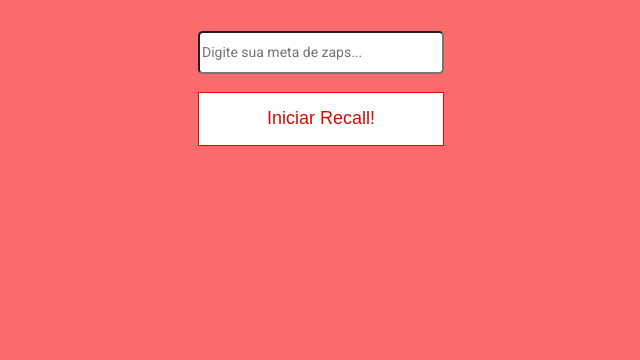
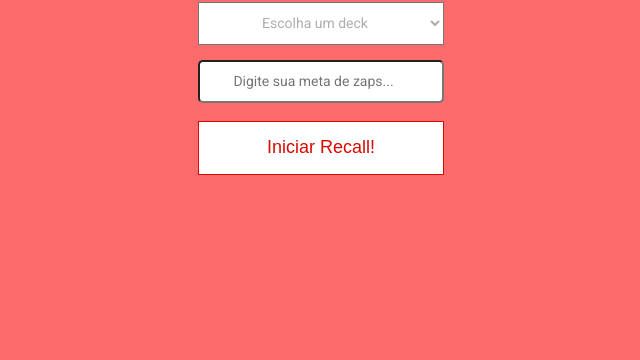
Before and after one commit to SergioTrajano/ZapRecall, a React app: page / in a window 1280 px wide. Shown: the part 440-800 px from the top of the page, without its empty margins (319-959 px from the left). Built offline with nearby package versions, Linux system fonts and the light colour scheme; a web font is replaced by a local one.

Commit message:
Bonus select

```diff
--- a/src/components/App.js
+++ b/src/components/App.js
@@ -10,10 +10,11 @@ export default function App() {
 
     const [recall, setRecall] = React.useState(false);
     const [goal, setGoal] = React.useState(0);
+    const [deck, setDeck] = React.useState([]);
 
     return (
         <>
-            {!recall ? <Initial setRecall={setRecall} setGoal={setGoal} /> : <Recall setRecall={setRecall} goal={goal}/>}
+            {!recall ? <Initial deck={deck} setDeck={setDeck} setRecall={setRecall} setGoal={setGoal} /> : <Recall deck={deck} setRecall={setRecall} goal={goal}/>}
         </>
     );
 }
--- a/src/components/Initial.js
+++ b/src/components/Initial.js
@@ -2,30 +2,102 @@ import React from "react"
 
 import Logo from "../assets/Logo.png"
 
-export default function Initial({ setRecall, setGoal }) {
+export default function Initial({ deck, setRecall, setGoal, setDeck }) {
 
-    let quantZaps = 0;
+    const [quantZaps, setQuantsZaps] = React.useState(0);
     const [message, setMessage] = React.useState("");
+    const [colorSelect, setColorSelect] = React.useState("#ADADAD");
+    const [colorInput, setColorInput] = React.useState("#ADADAD");
+    const questions = [
+        [
+            {
+                question: "O que é JSX?",
+                answer: "Uma extensão de linguagem do JavaScript"
+            },
+            {
+                question: "O React é ___",
+                answer: "uma biblioteca JavaScript para construção de interfaces"
+            },
+            {
+                question: "Componentes devem iniciar com ___",
+                answer: "letra maiúscula"
+            },
+            {
+                question: "Podemos colocar ___ dentro do JSX.",
+                answer: "expressões"
+            },
+            {
+                question: "O ReactDOM nos ajuda ___.",
+                answer: "interagindo com a DOM para colocar componentes React na mesma"
+            },
+            {
+                question: "Usamos o npm para ___.",
+                answer: "gerenciar os pacotes necessários e suas dependências"
+            },
+            {
+                question: "Usamos props para ___.",
+                answer: "passar diferentes informações para componentes"
+            },
+            {
+                question: "Usamos estado (state) para ___.",
+                answer: "dizer para o React quais informações quando atualizadas devem renderizar a tela novamente"
+            }
+        ],
+        [
+            {
+                question: "O que é Arqueação Bruta?",
+                answer: "Medida do volume total dos espaços fechados do navio."
+            },
+            {
+                question: "O que é Arqueação Liquida?",
+                answer: "Medida do volume util para carga de um navio."
+            },
+            {
+                question: "No lançamento longitudinal de uma embarcação quando ocorre o instante critico?",
+                answer: "Quando o somatório dos momentos em FP é nulo."
+            },
+            {
+                question: "No lançamento longitudinal de uma embarcação quando é que ela deixa a rampa?",
+                answer: "Quando a força de empuxo é igual a força peso."
+            },
+            {
+                question: "Quais são os métodos para análise de estabilidade em avarias?",
+                answer: "Método da perda de empuxo e Método do incremento de peso."
+            }
+        ]
+    ];
 
-
-    const getValue = (event) => {
-        quantZaps = event.target.value;
+    function getValue(event) {
+        setQuantsZaps (event.target.value);
+        setColorInput("#FB6B6B");
     }
 
     function enableRecall(quant) {
-        if (quant > 0) {
+        const bool = Number(quant) > 0 && Number(quant) <= deck.length;
+        if (bool) {
             setRecall(true);
             setGoal(quant);
         }
-        setMessage("A meta deve ser maior que 0!");
+        setMessage(deck.length === 0 ? "Escolha um deck!" : `A meta deve ser entre 0 e ${deck.length}` );
+        setColorInput("#ADADAD");
+    }
+
+    function chooseDeck(e) {
+        setDeck(questions[Number(e.target.value)]);
+        setColorSelect("#FB6B6B");
     }
 
     return (
         <div className="initial">
             <img src={Logo} alt="Logo" />
             <h1>ZapRecall</h1>
+            <select style={{color: colorSelect}}onChange={(e) => chooseDeck(e)}>
+                <option hidden select="true" >Escolha um deck</option>
+                <option value="0" >React</option>
+                <option value="1" >Arquitetura Naval</option>
+            </select>
             <p>{message}</p>
-            <input type="number" placeholder="Digite sua meta de zaps..." onChange={getValue} />
+            <input style={{color: colorInput}} type="number" placeholder="Digite sua meta de zaps..." onChange={(e)=> getValue(e)} />
             <button onClick={() => enableRecall(quantZaps)} >Iniciar Recall!</button>
         </div>
     )
--- a/src/components/Question.js
+++ b/src/components/Question.js
@@ -14,7 +14,7 @@ export default function Question({ question, answer, index, cont, quant, results
 
 
     return (
-        <li >
+        <li>
             {!state ? <QuestNumber state={state} setState={setState} side={side} i={index} type={type} color={color} /> : <Quest state={state} setState={setState} setType={setType} question={question} answer={answer} side={side} quant={quant} setSide={setSide} setColor={setColor} setCont={setCont} setResults={setResults} cont={cont} results={results} setDisplay={setDisplay} setMargi={setMargi} />}
         </li>
     )
--- a/src/components/Recall.js
+++ b/src/components/Recall.js
@@ -12,49 +12,14 @@ function shuffle(array) {
     }
 }
 
-export default function Recall ({ goal, setRecall }) {
-
-    const questions = [
-        {
-            question: "O que é JSX?",
-            answer: "Uma extensão de linguagem do JavaScript"
-        },
-        {
-            question: "O React é ___",
-            answer: "uma biblioteca JavaScript para construção de interfaces"
-        },
-        {
-            question: "Componentes devem iniciar com ___",
-            answer: "letra maiúscula"
-        },
-        {
-            question: "Podemos colocar ___ dentro do JSX.",
-            answer: "expressões"
-        },
-        {
-            question: "O ReactDOM nos ajuda ___.",
-            answer: "interagindo com a DOM para colocar componentes React na mesma"
-        },
-        {
-            question: "Usamos o npm para ___.",
-            answer: "gerenciar os pacotes necessários e suas dependências"
-        },
-        {
-            question: "Usamos props para ___.",
-            answer: "passar diferentes informações para componentes"
-        },
-        {
-            question: "Usamos estado (state) para ___.",
-            answer: "dizer para o React quais informações quando atualizadas devem renderizar a tela novamente"
-        }
-    ];
+export default function Recall ({ goal, deck, setRecall }) {
 
     const [cont, setCont] = React.useState(0);
     const [results, setResults] = React.useState([]);
     const [display, setDisplay] = React.useState("none");
     const [margi, setMargi] = React.useState("90px");
 
-    shuffle(questions);
+    shuffle(deck);
 
     return (
         <>
@@ -66,7 +31,7 @@ export default function Recall ({ goal, setRecall }) {
 
                 <ul>
 
-                    {questions.map((q, i) => <Question key={i} question={q.question}  answer={q.answer} index={i} cont={cont} results={results} quant={questions.length} setCont={setCont} setResults={setResults} setDisplay={setDisplay} setMargi={setMargi} />)}
+                    {deck.map((q, i) => <Question key={i} question={q.question}  answer={q.answer} index={i} cont={cont} results={results} quant={deck.length} setCont={setCont} setResults={setResults} setDisplay={setDisplay} setMargi={setMargi} />)}
 
                 </ul>
             </div>
@@ -86,10 +51,10 @@ export default function Recall ({ goal, setRecall }) {
                 </div>
                 <div className="progress">
                     <p>
-                        {results.length}/{questions.length} CONCLUÍDOS
+                        {results.length}/{deck.length} CONCLUÍDOS
                     </p>
                     <div>
-                        {results.map(t => <img src={t} alt="" />)}
+                        {results.map((t, i) => <img key={i} src={t} alt="" />)}
                     </div>
                 </div>
                 <div style={{display: display}} onClick={() => setRecall(false)}>
--- a/src/css/style.css
+++ b/src/css/style.css
@@ -43,8 +43,22 @@ body {
 }
 
 .initial p {
+    width: 100%;
+    max-width: 246px;
     font-size: 10px;
+    text-align: center;
     color: #FFFFFF;
+}
+
+.initial select {
+    width: 100%;
+    max-width: 246px;
+    height: 43px;
+    background-color: #FFFFFF;
+    font-family: 'Roboto', sans-serif;
+    font-size: 14px;
+    margin-bottom: 15px;
+    text-align: center;
 }
 
 .initial input {
@@ -57,8 +71,8 @@ body {
     line-height: 16px;
     outline: 0;
     border-radius: 5px;
-    color: #ADADAD;
     margin-bottom: 18px;
+    text-align: center;
 }
 
 .initial button {
```
